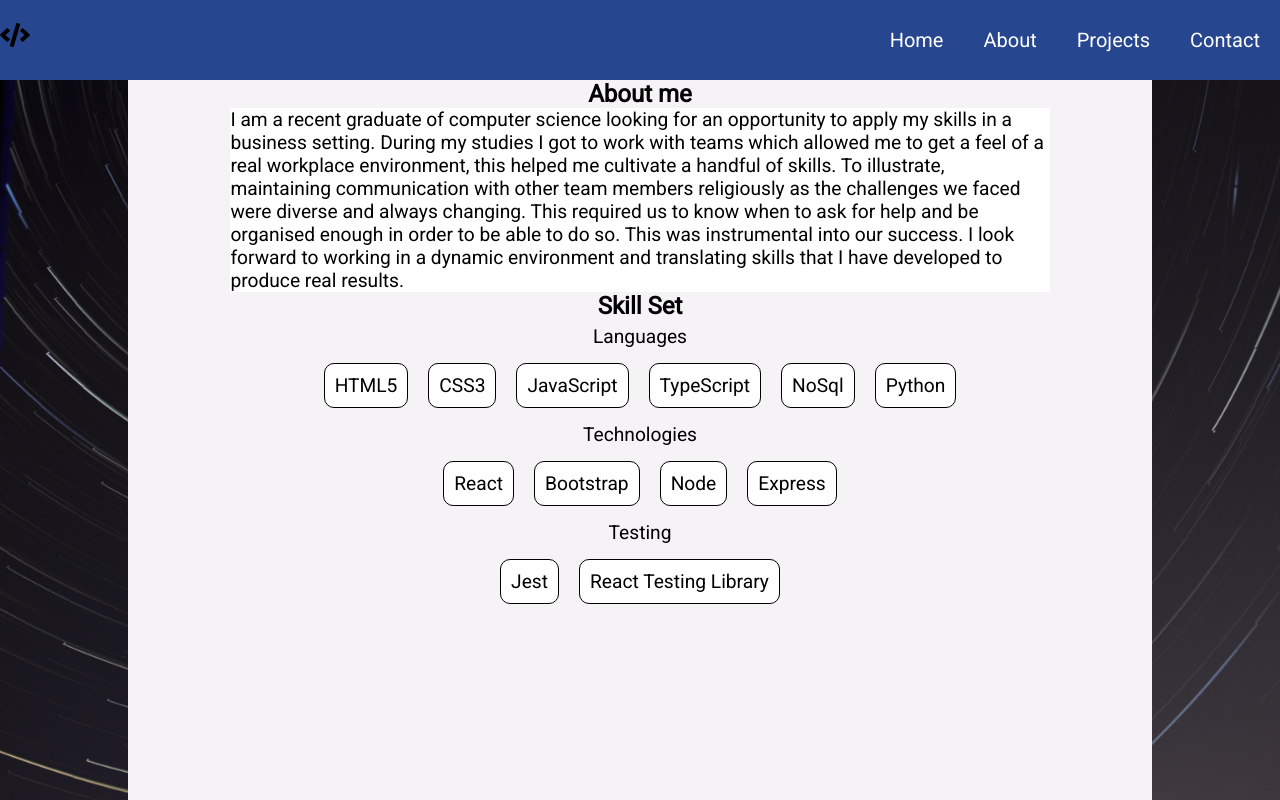
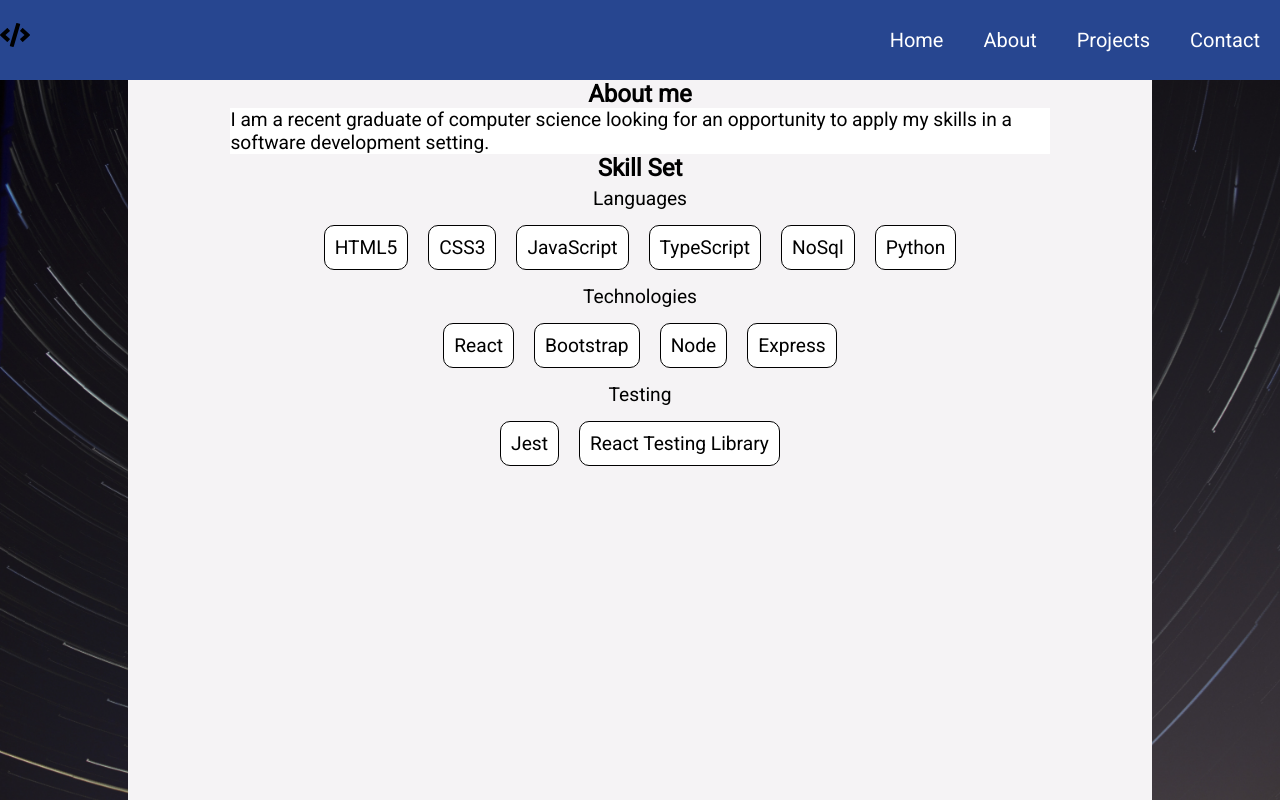
Before and after one commit to a-sha0234/Portfolio-website, a React (Create React App) app: page /about in a window 1280 px wide. Built offline with nearby package versions, Linux system fonts and the light colour scheme.

Commit message:
add all changes

```diff
--- a/src/pages/About.tsx
+++ b/src/pages/About.tsx
@@ -4,15 +4,7 @@ export default function About() {
       <h1 className="about__heading">About me</h1>
       <p className="about__text">
         I am a recent graduate of computer science looking for an opportunity to
-        apply my skills in a business setting. During my studies I got to work
-        with teams which allowed me to get a feel of a real workplace
-        environment, this helped me cultivate a handful of skills. To
-        illustrate, maintaining communication with other team members
-        religiously as the challenges we faced were diverse and always changing.
-        This required us to know when to ask for help and be organised enough in
-        order to be able to do so. This was instrumental into our success. I
-        look forward to working in a dynamic environment and translating skills
-        that I have developed to produce real results.
+        apply my skills in a software development setting.
       </p>
       <h1 className="about__heading">Skill Set</h1>
 
```
